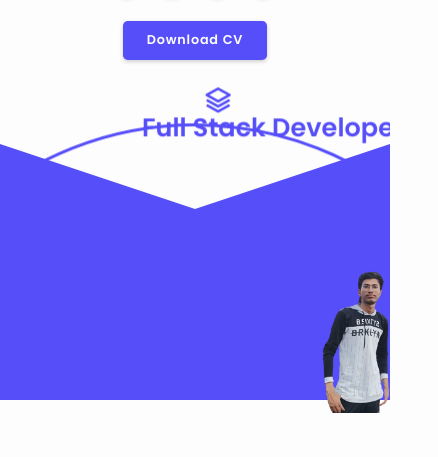
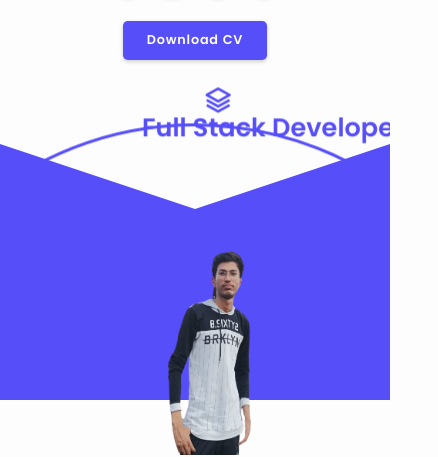
Before and after one commit to harshdeepKhartade10/portfolio, a website: page public/index.html in a window 390 px wide. Shown: the part 391-848 px from the top of the page, 438 px wide, since content can reach past the window. Drawn offline with nearby package versions, Linux system fonts and the light colour scheme.

Commit message:
Update style.css

```diff
--- a/public/css/style.css
+++ b/public/css/style.css
@@ -24,7 +24,7 @@
 .dark-mode{
     --bg-color: #0b061f;
     --text-color: #fdfdfd;
-    --shadow-color: rgba(0, 0, 0, 0.7);
+    --shadow-color: rgba(0, 0, 0, 0.2);
 }
 
 html {
@@ -285,12 +285,11 @@ section {
     border-bottom: 384px solid var(--main-color);
     border-left: 384px solid transparent;
 }
-
-.home .home-img img {
+.home-img img {
     position: absolute;
-    bottom: 5rem;
-    right: -6rem;
-    width: 40%;
+    bottom: -3.5rem;
+    right: 0;
+    width: 50%;
     pointer-events: none;
 
 }
@@ -696,6 +695,7 @@ span {
 
      }
      .home{
+        display: flex;
         padding: 0 3% 23rem;
         justify-content: center;
         text-align: center;
@@ -758,6 +758,12 @@ span {
         right: 0;
         transform: rotate(90deg) translate(-50% , 50% )scaleY(3);
         border-width: 23.9rem;
+     }
+     .home-img img{
+        /* display: none; */
+        margin-right: 20%;
+        height: 50rem;
+        margin-bottom: 3.2rem;
      }
      .about{
         flex-direction: column-reverse;
@@ -828,7 +834,7 @@ span {
     cursor: pointer;
 }
 /* Header */
-.header {
+/* .header {
     position: fixed;
     top: 0;
     left: 0;
@@ -836,9 +842,9 @@ span {
     background-color: #fff;
     box-shadow: 0 2px 5px rgba(0, 0, 0, 0.1);
     z-index: 1000;
-}
+} */
 
-.container {
+/* .container {
     display: flex;
     justify-content: space-between;
     align-items: center;
@@ -858,7 +864,7 @@ span {
     margin-left: 20px;
     font-size: 18px;
     transition: color 0.3s ease;
-}
+} */
 
 .services-box p {
     margin-bottom: 0; /* Remove default bottom margin */
```
